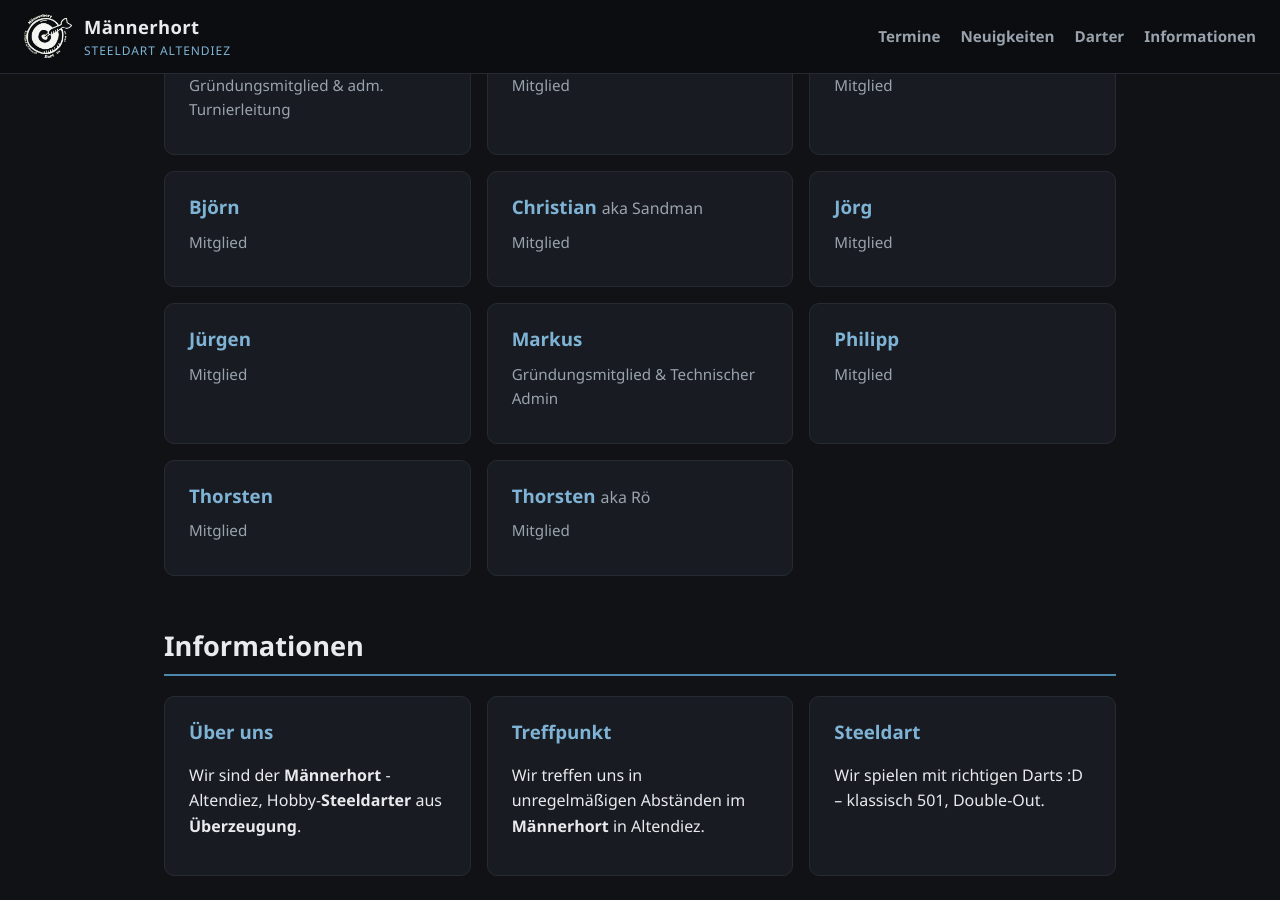
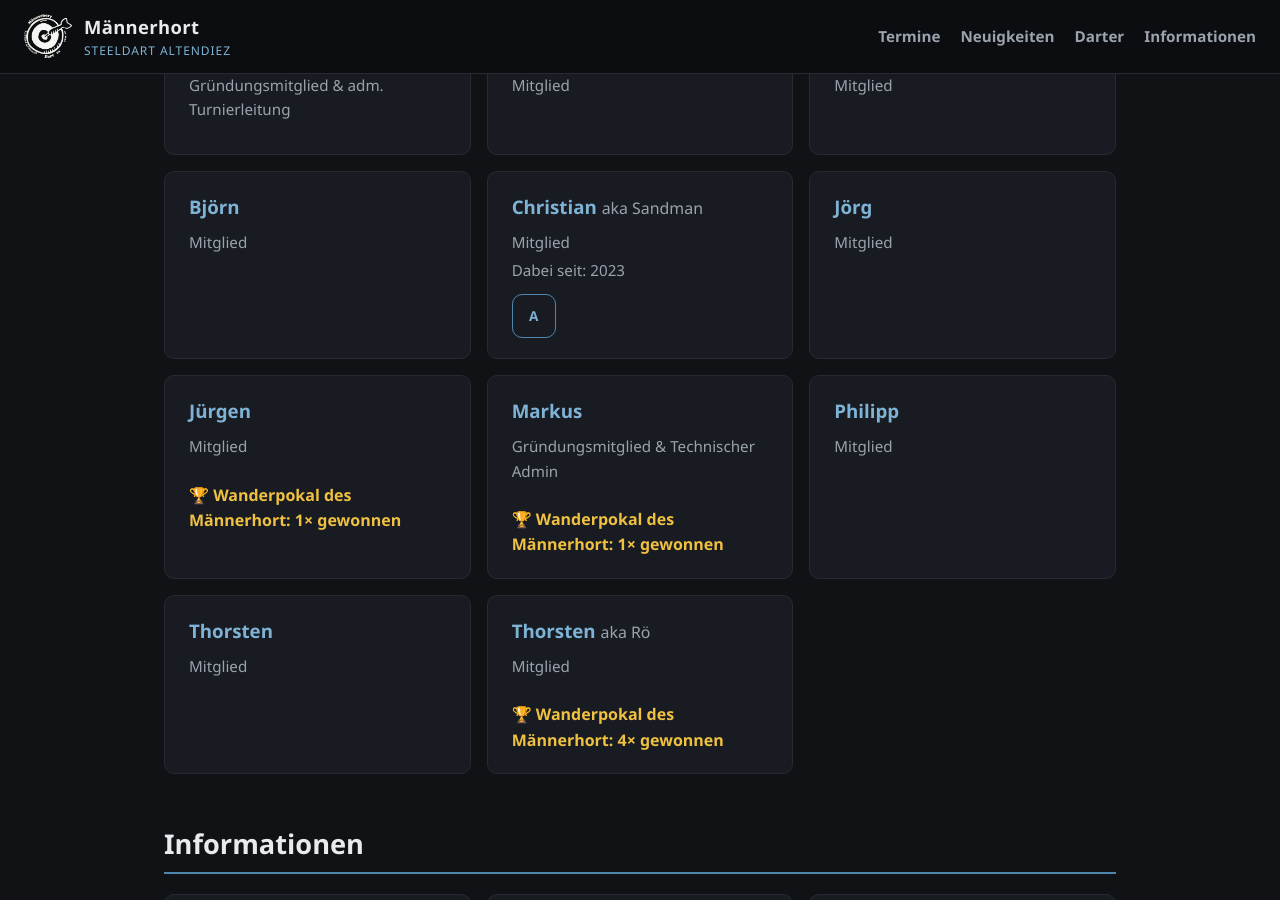
Before and after one commit to netbuk/maennerhort, a Jekyll site: the page built from index.md, in a window 1280 px wide and 900 px high, scrolled down 1490 px. Built offline with Jekyll 4.4.1, drawn with Linux system fonts in a browser that asks for light colours.

Commit message:
edit mitglieder

```diff
--- a/_data/mitglieder.yml
+++ b/_data/mitglieder.yml
@@ -2,7 +2,7 @@
   nickname: ""
   rolle: "Gründungsmitglied & Technischer Admin"
   dabei_seit: ""
-  wanderpokal: 0
+  wanderpokal: 1
   profile:
     scolia: ""
     autodarts: ""
@@ -51,18 +51,18 @@
 - name: "Christian"
   nickname: "Sandman"
   rolle: "Mitglied"
-  dabei_seit: ""
+  dabei_seit: "2023"
   wanderpokal: 0
   profile:
     scolia: ""
-    autodarts: ""
+    autodarts: "Bimbes-Sandman"
     grand_darts: ""
     target: ""
 - name: "Jürgen"
   nickname: ""
   rolle: "Mitglied"
   dabei_seit: ""
-  wanderpokal: 0
+  wanderpokal: 1
   profile:
     scolia: ""
     autodarts: ""
@@ -102,7 +102,7 @@
   nickname: "Rö"
   rolle: "Mitglied"
   dabei_seit: ""
-  wanderpokal: 0
+  wanderpokal: 4
   profile:
     scolia: ""
     autodarts: ""
```
